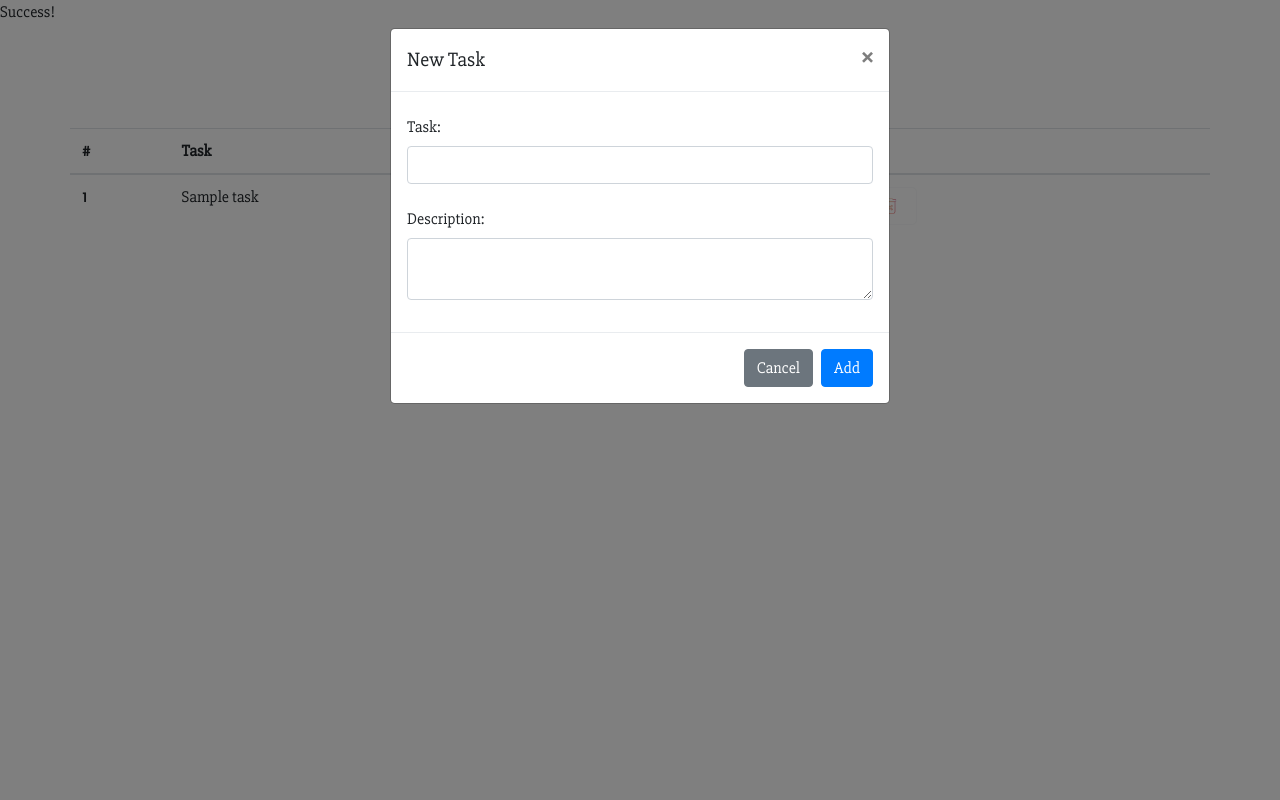
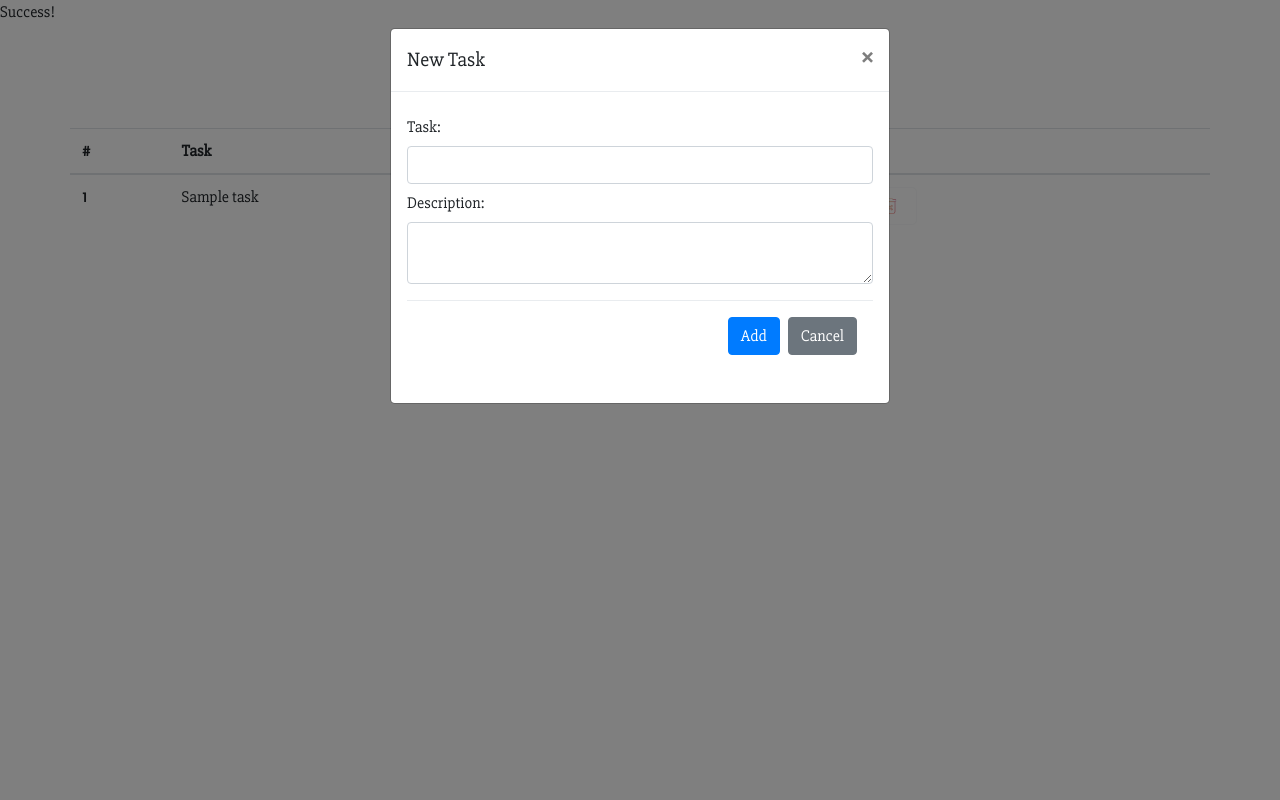
Before and after one commit to BlairWaldorf/CRUD_PHP_MYSQL, a PHP site: page / in a window 1280 px wide, after a click that opens the changed part. Run offline with PHP 8.4, Linux system fonts and the light colour scheme; tables that the repository leaves empty or names only in its code hold one stand-in row (values such as "Sample post"); some libraries are stand-ins or nearby versions.

Commit message:
Index update to get deleting function working
Index update to get deleting function working

```diff
--- a/index.php
+++ b/index.php
@@ -45,20 +45,18 @@ $result = $db->query($sql);
         </button>
       </div>
       <div class="modal-body">
-        <form>
+        <form method="POST" action="add.php">
           <div class="form-group">
-            <label for="recipient-name" class="col-form-label">Task:</label>
-            <input type="text" class="form-control" id="recipient-name">
+            <label class="col-form-label">Task:</label>
+            <input type="text" class="form-control" required name="taskname">
+            <label for="message-text" class="col-form-label">Description:</label>
+            <textarea class="form-control" name="taskdescription"></textarea>
           </div>
-          <div class="form-group">
-            <label for="message-text" class="col-form-label">Description:</label>
-            <textarea class="form-control" id="message-text"></textarea>
+          <div class="modal-footer">
+            <button type="submit" name="send" class="btn btn-primary">Add</button>
+            <button type="button" class="btn btn-secondary" data-dismiss="modal">Cancel</button>
           </div>
         </form>
-      </div>
-      <div class="modal-footer">
-        <button type="button" class="btn btn-secondary" data-dismiss="modal">Cancel</button>
-        <button type="button" class="btn btn-primary">Add</button>
       </div>
     </div>
   </div>
@@ -80,12 +78,12 @@ $result = $db->query($sql);
           <td><?php echo $row['name'] ?></td>
           <td><?php echo $row['description'] ?></td>
           <td>
-            <button type="button" class="btn btn-outline-light btn-lg">
+            <a class="btn btn-outline-light btn-lg">
               <img id="myimage" src="img/edit.png"/>
-            </button>
-            <button type="button" class="btn btn-outline-light btn-lg">
+            </a>
+            <a  href="delete.php?id=<?php echo $row['id'];?>" class="btn btn-outline-light btn-lg">
               <img id="myimage" src="img/delete.png"/>
-            </button>
+            </a>
           </td>
         </tr>
         <?php endwhile ?>
```
